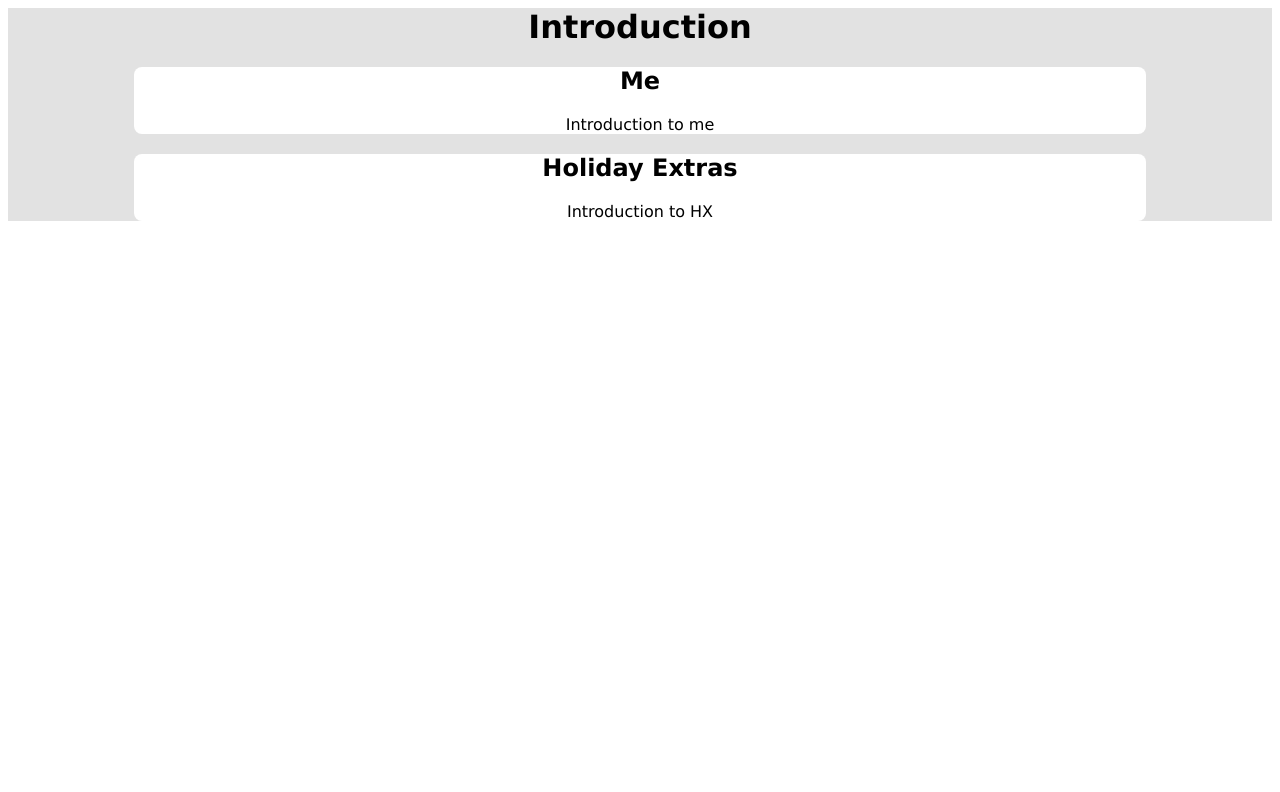
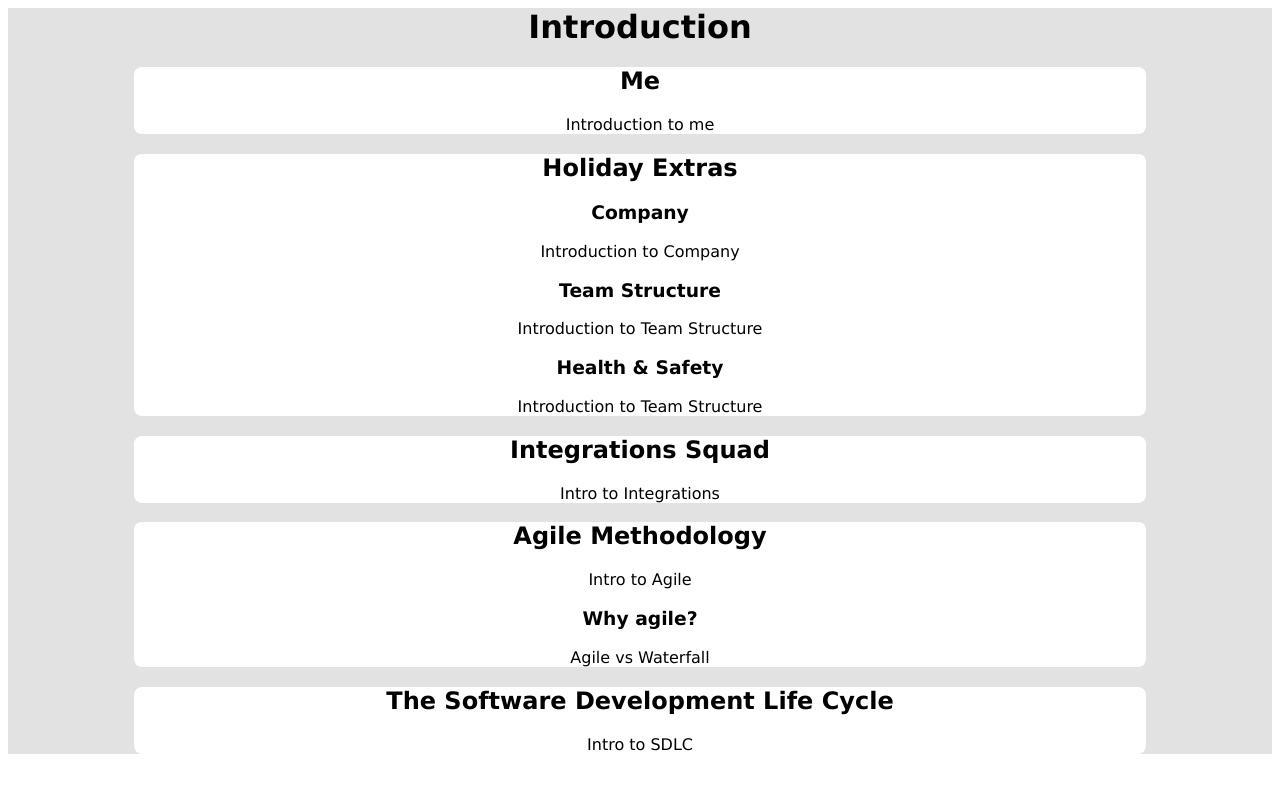
Before and after one commit to dantaplin992/makers-portfolio, a website: page pages/introduction/introduction.html in a window 1280 px wide. Drawn offline with Linux system fonts and the light colour scheme.

Commit message:
Introduction page structure

```diff
--- a/pages/introduction/introduction.html
+++ b/pages/introduction/introduction.html
@@ -21,9 +21,58 @@
         <h2>Holiday Extras</h2>
       </div>
       <div class="section-content">
-        <p>
-          Introduction to HX
-        </p>
+        <div>
+          <div class="subtitle">
+            <h3>Company</h3>
+          </div>
+          <p>
+            Introduction to Company
+          </p>
+        </div>
+        <div>
+          <div class="subtitle">
+            <h3>Team Structure</h3>
+          </div>
+          <p>
+            Introduction to Team Structure
+          </p>
+        </div>
+        <div>
+          <div class="subtitle">
+            <h3>Health & Safety</h3>
+          </div>
+          <p>
+            Introduction to Team Structure
+          </p>
+        </div>
+      </div>
+    </div>
+    <div class="page-section">
+      <div class="section-header">
+        <h2>Integrations Squad</h2>
+      </div>
+      <div class="section-content">
+        <p>Intro to Integrations</p>
+      </div>
+    </div>
+    <div class="page-section">
+      <div class="section-header">
+        <h2>Agile Methodology</h2>
+      </div>
+      <div class="section-content">
+        <p>Intro to Agile</p>
+        <div class="subtitle">
+          <h3>Why agile?</h3>
+        </div>
+        <p>Agile vs Waterfall</p>
+      </div>
+    </div>
+    <div class="page-section">
+      <div class="section-header">
+        <h2>The Software Development Life Cycle</h2>
+      </div>
+      <div class="section-content">
+        <p>Intro to SDLC</p>
       </div>
     </div>
   </div>
```
